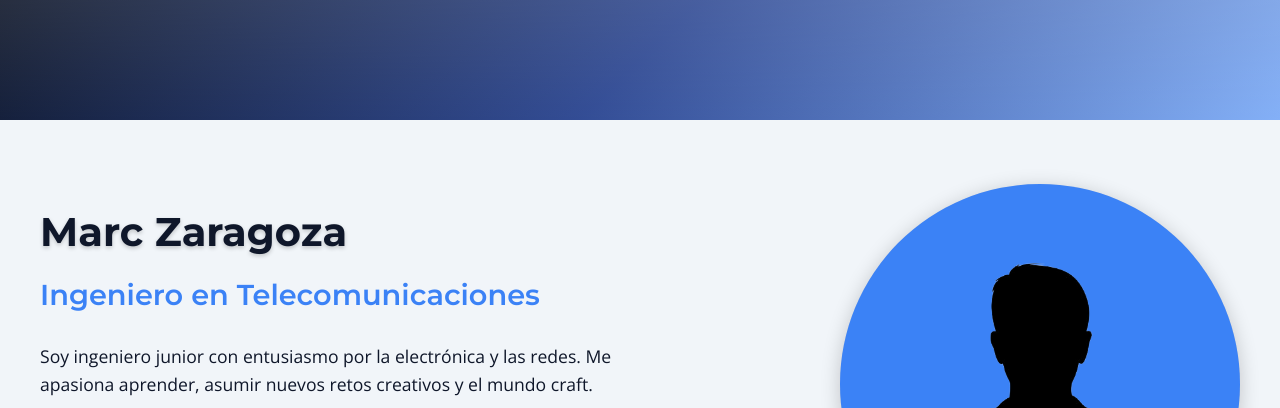
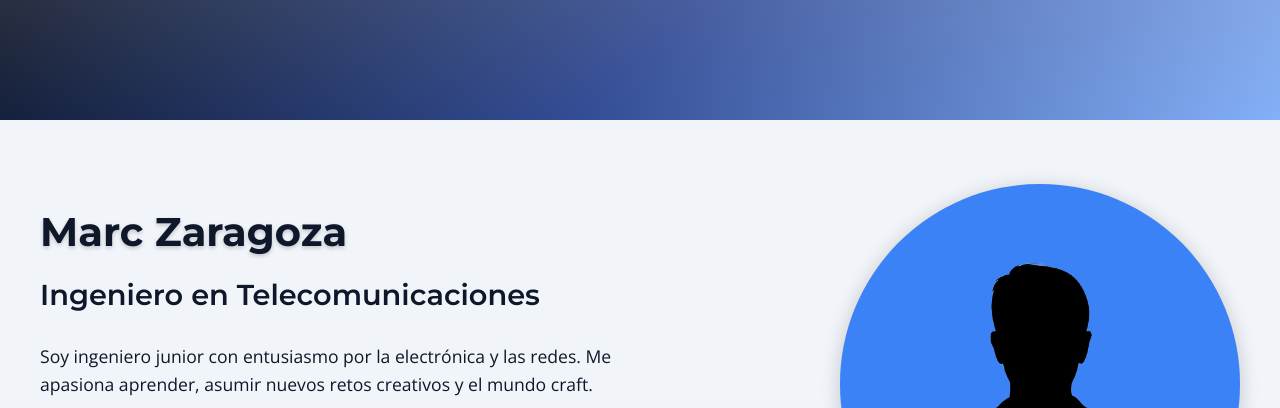
Before and after one commit to marc-zaragoza-garcia/marc-zaragoza-garcia.github.io, a plain HTML site: page index.html in a window 1280 px wide. Both pictures are taken after a click on the button "Cambiar tema". Shown: the top 408 px of the page. Drawn offline with nearby package versions, Linux system fonts and the light colour scheme; a script that the page names is missing.

Commit message:
Ajustar el color de los títulos en el tema claro a #0F172A

```diff
--- a/styles/main.css
+++ b/styles/main.css
@@ -64,9 +64,26 @@ h1 {
     font-weight: 700;
 }
 
-h2 {
+/* Estilo para todos los títulos de sección */
+h2, #skills h2, #contacto h2 {
     font-size: 2.5rem;
     margin-bottom: 2rem;
+    font-family: var(--font-principal);
+    font-weight: 600;
+}
+
+/* Color del texto para tema oscuro */
+:root:not(.light-theme) h2,
+:root:not(.light-theme) #skills h2,
+:root:not(.light-theme) #contacto h2 {
+    color: var(--color-texto-principal);
+}
+
+/* Color del texto para tema claro */
+.light-theme h2,
+.light-theme #skills h2,
+.light-theme #contacto h2 {
+    color: #0F172A !important;
 }
 
 h3 {
```
